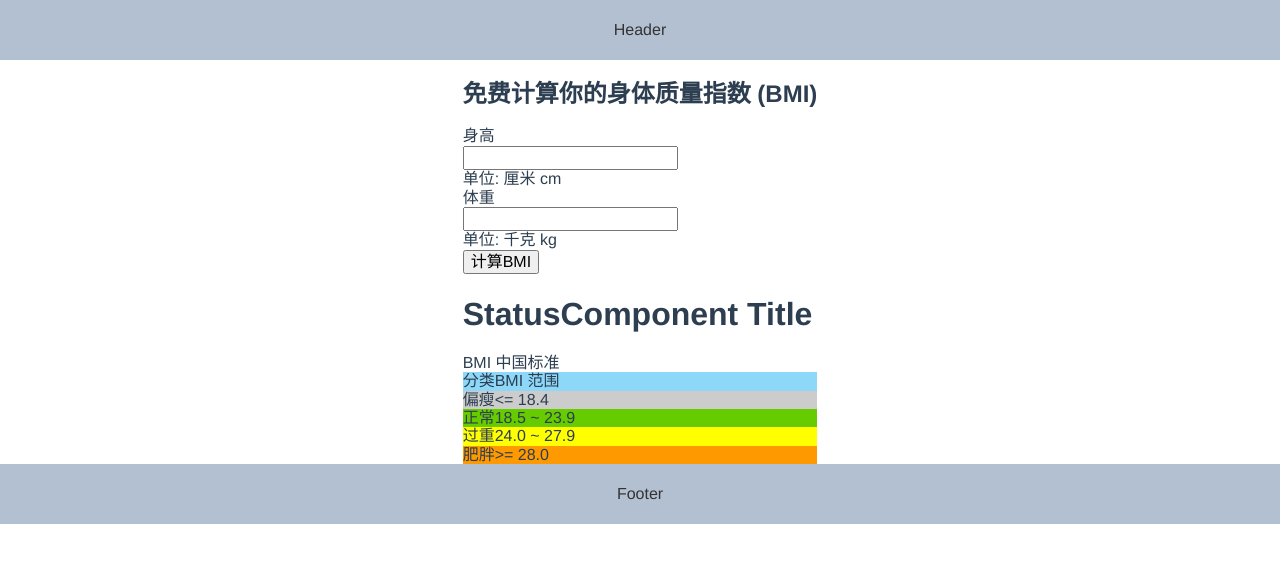
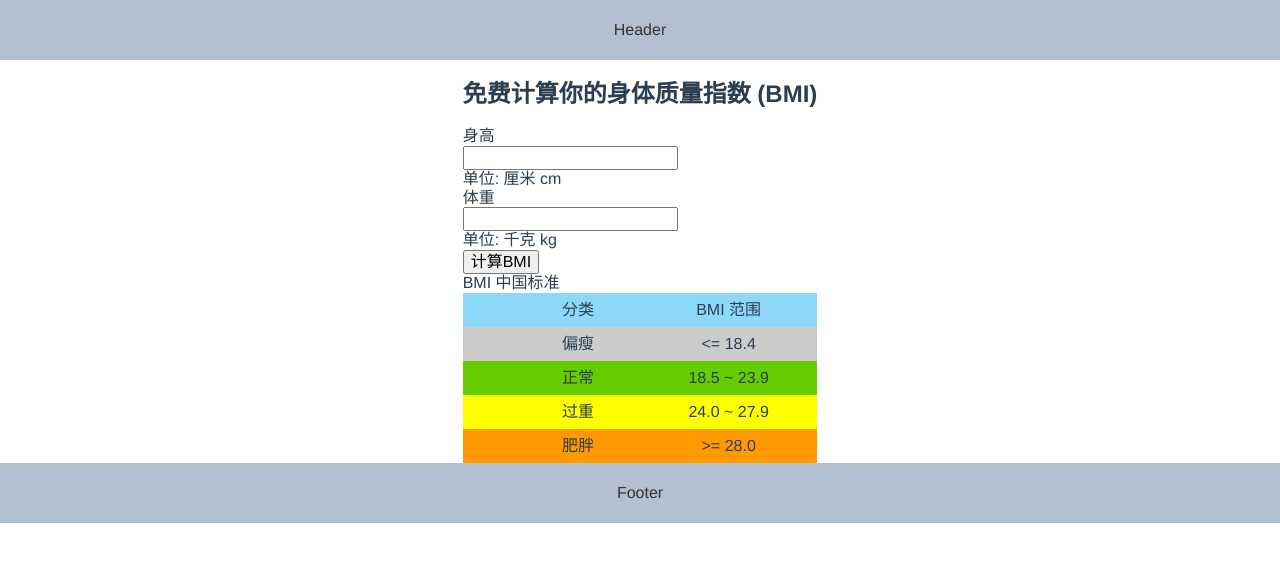
Before and after one commit to davidkoojohn/bmi-vue, a Vue app: page /#/ in a window 1280 px wide. Shown: the top 562 px of the page. Built offline with nearby package versions, Linux system fonts and the light colour scheme.

Commit message:
create status component

```diff
--- a/src/components/StatusComponent.vue
+++ b/src/components/StatusComponent.vue
@@ -1,10 +1,63 @@
 <template>
-  <h1 @click="title = title.split('').reverse().join('')">{{title}}</h1>
+  <el-card class="box-card">
+    <template #header>
+      <div class="card-header">
+        <span>BMI 中国标准</span>
+      </div>
+    </template>
+    <div
+      v-for="(item, index) in standard"
+      :key="index"
+      class="text item"
+      :style="{backgroundColor: item.bg}"
+    >
+      <span :style="{ opacity: status === item.key ? 1 : 0}" class="arrow">
+        <i class="el-icon-d-arrow-right"></i>
+      </span>
+      <span class="key">{{item.key}}</span>
+      <span class="val">{{item.value}}</span>
+    </div>
+  </el-card>
 </template>
 
 <script setup>
-import { ref } from 'vue'
-const title = ref('StatusComponent Title')
+import { defineProps, toRefs } from 'vue'
 
+const props = defineProps({
+  status: {
+    type: String,
+    default: ''
+  }
+})
+
+const standard = [
+  {key: '分类', value: 'BMI 范围', bg: '#8dd8f8'},
+  {key: '偏瘦', value: '<= 18.4', bg: '#ccc'},
+  {key: '正常', value: '18.5 ~ 23.9', bg: '#6c0'},
+  {key: '过重', value: '24.0 ~ 27.9', bg: '#ff0'},
+  {key: '肥胖', value: '>= 28.0', bg: '#f90'},
+]
+
+const { status } = toRefs(props)
 
 </script>
+
+<style scoped>
+.item {
+  height: 34px;
+  line-height: 34px;
+  display: flex;
+  align-items: center;
+  text-align: center;
+
+  .arrow {
+    width: 15%;
+  }
+  .key {
+    width: 35%;
+  }
+  .val {
+    width: 50%;
+  }
+}
+</style>
--- a/src/components/element-plus.js
+++ b/src/components/element-plus.js
@@ -1,4 +1,5 @@
 import {
+  ElIcon,
   ElContainer,
   ElHeader,
   ElMain,
@@ -18,6 +19,7 @@ import {
 
 
 const components = [
+  ElIcon,
   ElContainer,
   ElHeader,
   ElMain,
--- a/src/views/Landing.vue
+++ b/src/views/Landing.vue
@@ -24,26 +24,7 @@
         </el-col>
         <el-col :span="12" :xs="24">
           <div class="right">
-            <Status />
-            <el-card class="box-card">
-              <template #header>
-                <div class="card-header">
-                  <span>BMI 中国标准</span>
-                </div>
-              </template>
-              <div
-                  v-for="(item, index) in standard"
-                  :key="index"
-                  class="text item"
-                  :style="{backgroundColor: item.bg}"
-              >
-                  <span :style="{ opacity: status === item.key ? 1 : 0}" class="arrow">
-                    <i class="el-icon-d-arrow-right"></i>
-                  </span>
-                <span class="key">{{item.key}}</span>
-                <span class="val">{{item.value}}</span>
-              </div>
-            </el-card>
+            <Status :status="status" />
           </div>
         </el-col>
       </el-row>
@@ -80,13 +61,6 @@ export default defineComponent({
     })
 
     const status = ref('')
-    const standard = [
-      {key: '分类', value: 'BMI 范围', bg: '#8dd8f8'},
-      {key: '偏瘦', value: '<= 18.4', bg: '#ccc'},
-      {key: '正常', value: '18.5 ~ 23.9', bg: '#6c0'},
-      {key: '过重', value: '24.0 ~ 27.9', bg: '#ff0'},
-      {key: '肥胖', value: '>= 28.0', bg: '#f90'},
-    ]
 
     const submitForm = async () => {
       const form = unref(bmiForm);
@@ -104,7 +78,6 @@ export default defineComponent({
       bmiFormData,
       bmiFormRules,
       status,
-      standard,
       submitForm
     }
   }
@@ -141,24 +114,6 @@ $bg-color: #f00;
     width: 100%;
     max-width: 400px;
     margin: 0 auto;
-
-    .item {
-      height: 34px;
-      line-height: 34px;
-      display: flex;
-      align-items: center;
-      text-align: center;
-
-      .arrow {
-        width: 15%;
-      }
-      .key {
-        width: 35%;
-      }
-      .val {
-        width: 50%;
-      }
-    }
   }
 }
 </style>
```
